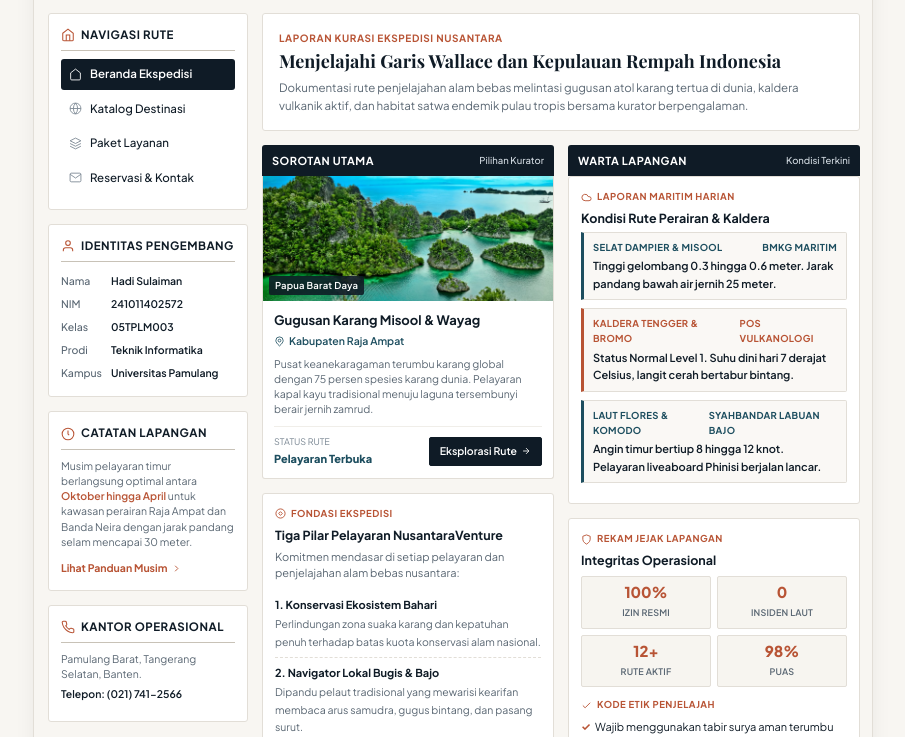
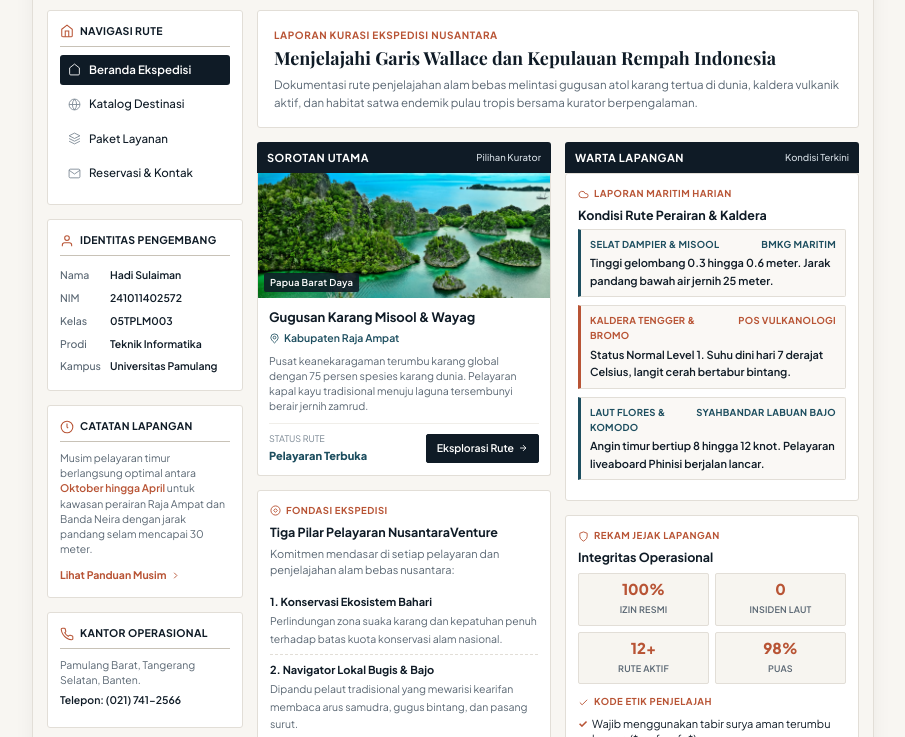
Before and after one commit to Xez0/Tugas-Kuliah-Pemrograman-Web-1_DIV, a plain HTML site: page index.html in a window 1280 px wide. Shown: the part 136-873 px from the top of the page, without its empty margins (187-1092 px from the left). Drawn offline with nearby package versions, Linux system fonts and the light colour scheme; a web font is replaced by a local one.

Commit message:
fix(css): terapkan lebar sidebar eksak 25% (210px) dan koreksi box-model wrapper 840px

```diff
--- a/style.css
+++ b/style.css
@@ -80,10 +80,9 @@ textarea:focus-visible {
     width: 840px; /* Nilai Eksak Formula NIM */
     margin: 32px auto;
     background-color: var(--color-surface);
-    border: 1px solid var(--color-border);
     border-radius: 4px;
     overflow: hidden;
-    box-shadow: 0 4px 20px rgba(15, 27, 38, 0.06);
+    box-shadow: 0 0 0 1px var(--color-border), 0 4px 20px rgba(15, 27, 38, 0.06);
 }
 
 /* ==========================================================================
@@ -93,10 +92,11 @@ textarea:focus-visible {
    ========================================================================== */
 #header,
 .header {
+    width: 100%;   /* 840px */
     height: 100px; /* Nilai Eksak Formula NIM */
     background-color: var(--color-ink);
     color: #ffffff;
-    padding: 0 20px;
+    padding: 0 14px;
     border-bottom: 3px solid var(--color-accent-terracotta);
     position: relative;
 }
@@ -216,12 +216,12 @@ textarea:focus-visible {
 /* ==========================================================================
    4. AREA UTAMA (MAIN CONTAINER) & SISTEM KOLOM
    Formula Lebar Wrapper = 840px
-   Lebar Area Utama = 840px
+   Lebar Area Utama = 840px (100% dari wrapper)
    ========================================================================== */
 #main-container,
 .main-container {
-    width: 840px;
-    padding: 16px 14px;
+    width: 100%; /* 840px tepat tanpa padding horizontal */
+    padding: 14px 0;
     background-color: var(--color-canvas);
     border-bottom: 1px solid var(--color-border);
 }
@@ -235,8 +235,9 @@ textarea:focus-visible {
 #sidebar,
 .sidebar {
     float: left;
-    width: 200px;          /* 25% proporsional dalam area ber-padding */
+    width: 25%;            /* Formula NIM Digit ke-3: 15 + (5 x 2)% = 25% (210px tepat) */
     margin-right: 14px;    /* Formula NIM Digit ke-4: Margin Antarkolom = 14px */
+    padding-left: 14px;    /* Gutter kiri selaras grid 14px di dalam border-box */
 }
 
 /* Widget Sidebar Editorial */
@@ -250,14 +251,14 @@ textarea:focus-visible {
 
 .panel-title {
     font-family: var(--font-heading);
-    font-size: 11.5px;
+    font-size: 10.5px;
     font-weight: 700;
     color: var(--color-ink);
     padding-bottom: 6px;
     margin-bottom: 8px;
     border-bottom: 1px solid var(--color-border-dark);
     text-transform: uppercase;
-    letter-spacing: 0.5px;
+    letter-spacing: 0.3px;
     display: flex;
     align-items: center;
     gap: 6px;
@@ -377,16 +378,17 @@ textarea:focus-visible {
 /* ==========================================================================
    6. ATURAN FORMULA DIGIT KE-5: TINGGI MINIMUM CONTENT (240px)
    DAN CONTENT DUA BAGIAN (TWO COLUMNS)
-   Lebar Main Area Dalam = 840px - (14px padding x 2) = 812px
-   Lebar Sidebar = 200px
+   Lebar Area Utama = 840px
+   Lebar Sidebar = 25% = 210px
    Margin Antarkolom = 14px
-   Lebar Content Area = 812px - 200px - 14px = 598px
+   Lebar Content Area = 75% - 14px = 630px - 14px = 616px (area dalam: 602px)
    ========================================================================== */
 #content,
 .content-area {
     float: left;
-    width: 598px;
-    min-height: 240px;     /* Formula NIM Digit ke-5: Min-Height = 240px */
+    width: calc(75% - 14px); /* 616px (210px + 14px + 616px = 840px tepat) */
+    min-height: 240px;       /* Formula NIM Digit ke-5: Min-Height = 240px */
+    padding-right: 14px;     /* Gutter kanan selaras grid 14px di dalam border-box */
 }
 
 /* Editorial Lead Banner */
@@ -426,24 +428,24 @@ textarea:focus-visible {
 
 /* ==========================================================================
    7. STRUKTUR CONTENT DUA BAGIAN (TWO-COLUMN CONTENT)
-   Total Lebar Content Area = 598px
+   Total Lebar Area Dalam Content = 602px
    Margin Antarkolom = 14px
-   Lebar Setiap Kolom = (598px - 14px) / 2 = 292px
+   Lebar Setiap Kolom = (602px - 14px) / 2 = 294px
    Tinggi Minimum Setiap Kolom = 240px
    ========================================================================== */
 .content-two-columns {
-    width: 598px;
+    width: 100%;             /* 602px */
     margin-bottom: 14px;
 }
 
 .content-col {
     float: left;
-    width: 292px;          /* Proporsi simetris dua bagian */
-    min-height: 240px;     /* Formula NIM Digit ke-5: Min-Height = 240px */
+    width: calc(50% - 7px);  /* 294px masing-masing bagian */
+    min-height: 240px;       /* Formula NIM Digit ke-5: Min-Height = 240px */
 }
 
 .content-col.col-left {
-    margin-right: 14px;    /* Formula NIM Digit ke-4: Margin Antarkolom = 14px */
+    margin-right: 14px;      /* Formula NIM Digit ke-4: Margin Antarkolom = 14px */
 }
 
 .content-col.col-right {
@@ -706,6 +708,12 @@ textarea:focus-visible {
     color: var(--color-accent-lagoon);
     display: flex;
     justify-content: space-between;
+    gap: 8px;
+}
+
+.dispatch-region span:last-child {
+    text-align: right;
+    white-space: nowrap;
 }
 
 .dispatch-condition {
@@ -875,9 +883,10 @@ textarea:focus-visible {
 #footer,
 .footer {
     clear: both; /* Memastikan Footer Berada Tepat di Bawah Kolom Float */
+    width: 100%; /* 840px */
     background-color: var(--color-ink);
     color: #ffffff;
-    padding: 20px 20px 14px 20px;
+    padding: 18px 14px 14px 14px;
     border-top: 3px solid var(--color-accent-terracotta);
 }
 
```
